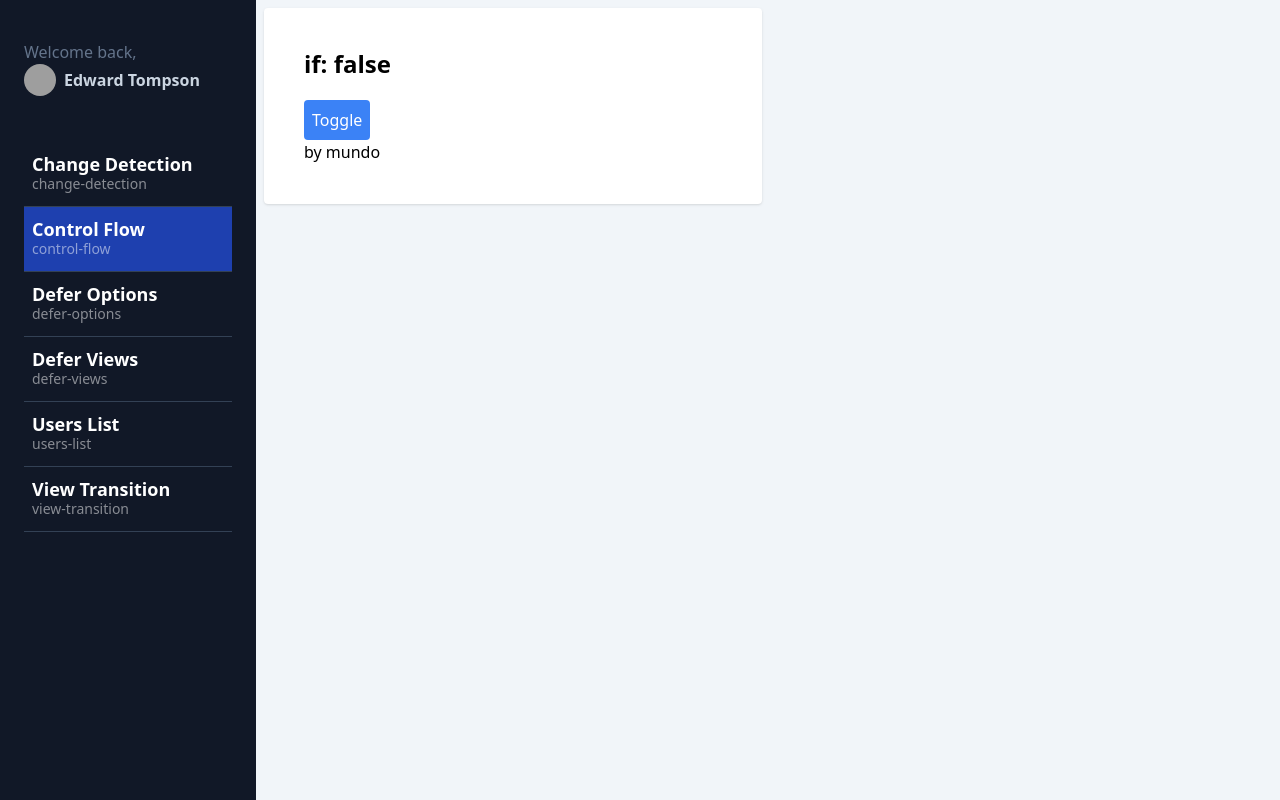
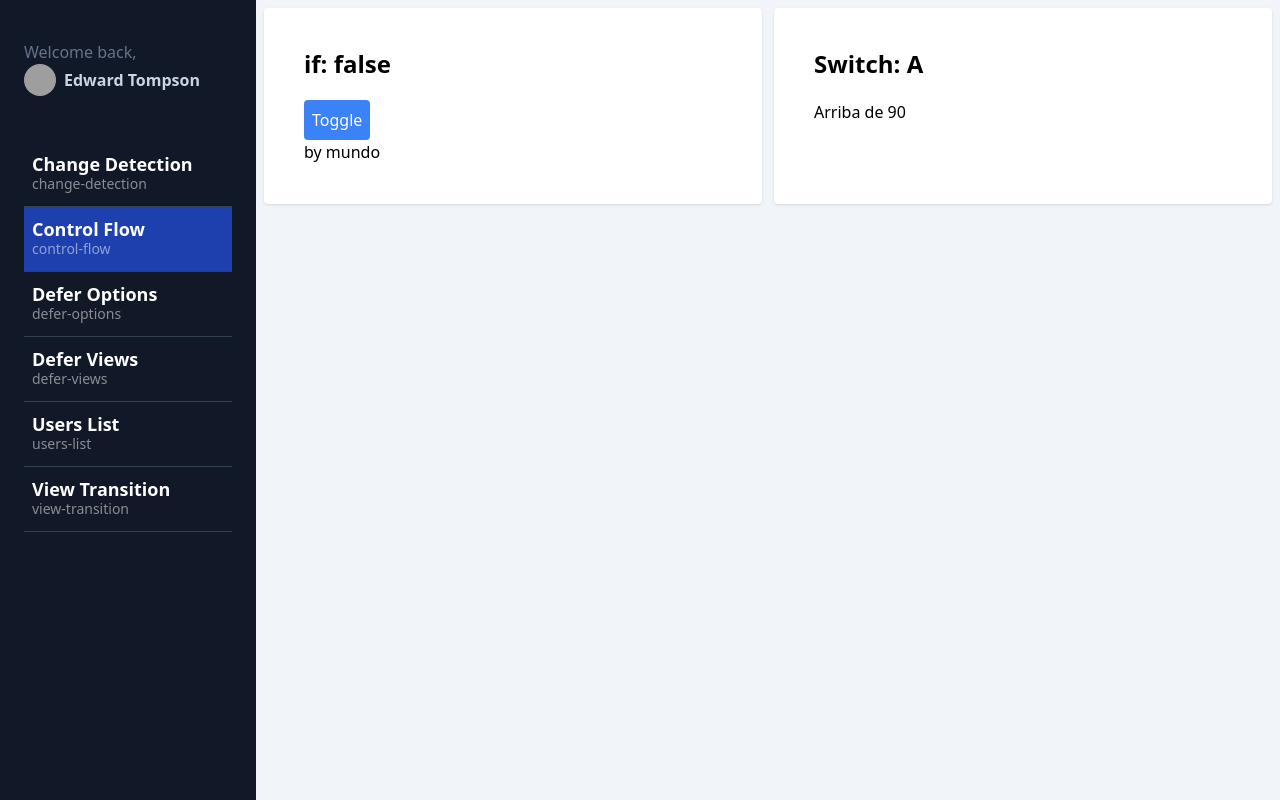
Before and after one commit to mapcsasystem/angular17-nuevas-caracteristicas, an Angular app: page /dashboard/control-flow in a window 1280 px wide. Built offline with nearby package versions, Linux system fonts and the light colour scheme; grey boxes are pictures that could not be loaded.

Commit message:
control flow  @switch

```diff
--- a/src/app/dashboard/pages/control-flow/control-flow.component.html
+++ b/src/app/dashboard/pages/control-flow/control-flow.component.html
@@ -1,8 +1,7 @@
+<!-- @if{} @else{}  -->
 <section class="grid grid-cols-1 md:grid-cols-2 gap-3">
-
   <div class="bg-white rounded shadow p-10">
     <h2 class="text-2xl font-bold mb-5">if: {{ showContent() }}</h2>
-
 
     <button class="p-2 bg-blue-500 rounded text-white" (click)="toggleContent()">
       Toggle
@@ -16,4 +15,23 @@
 
   </div>
 
+  <!-- @Switch  -->
+  <div class="bg-white rounded shadow p-10">
+    <h2 class="text-2xl font-bold mb-5">Switch: {{ grade() }}</h2>
+    @switch (grade()) {
+    @case ('A') {
+    <p>Arriba de 90</p>
+    }
+    @case ('B') {
+    <p>Arriba de 80</p>
+    }
+    @case ('C') {
+    <p>Arriba de 70</p>
+    }
+    @default {
+    <p>Reprobado</p>
+    }
+    }
+
+  </div>
 </section>
--- a/src/app/dashboard/pages/control-flow/control-flow.component.ts
+++ b/src/app/dashboard/pages/control-flow/control-flow.component.ts
@@ -1,5 +1,7 @@
 import { Component, signal } from '@angular/core';
 import { CommonModule } from '@angular/common';
+
+type Grade = 'A' | 'B' | 'C' | 'F';
 
 @Component({
   selector: 'app-control-flow',
@@ -11,6 +13,8 @@
 export class ControlFlowComponent {
   public showContent = signal<boolean>(false);
 
+  public grade = signal<Grade>('A');
+
   public toggleContent(): void {
     this.showContent.update((value) => !value);
   }
```
